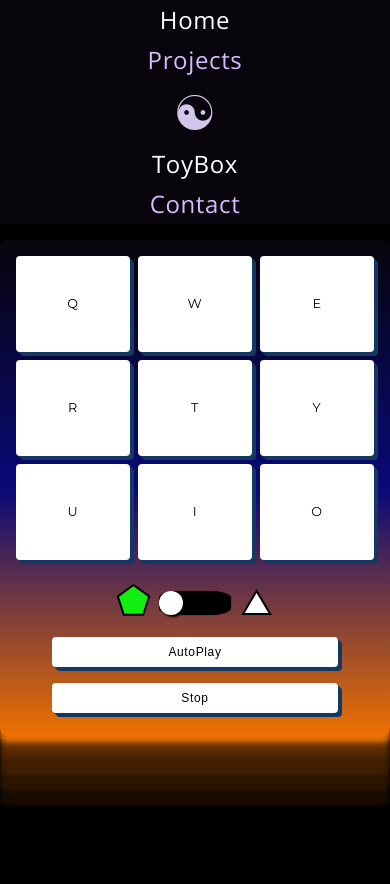
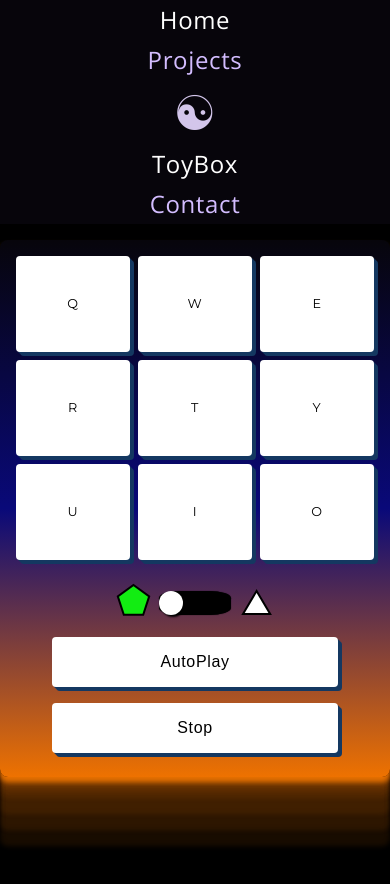
Before and after one commit to Ian84Be/portfolio-react, a React (Create React App) app in the folder client/: page /ToyBox/GuitBox in a window 390 px wide. Shown: the top 884 px of the page. Built offline with nearby package versions, Linux system fonts and the light colour scheme.

Commit message:
adjust button styles

```diff
--- a/client/src/scss/ToyBox/DrumMachine.scss
+++ b/client/src/scss/ToyBox/DrumMachine.scss
@@ -53,8 +53,6 @@ button.stop {
   max-width: 30%;
 
   @media (max-width: 475px) {
-    font-size: 0.75rem;
-    padding: 0.5rem;
     max-width: 100%;
     margin: 0.5rem 0;
   }
--- a/client/src/scss/ToyBox/GuitBox.scss
+++ b/client/src/scss/ToyBox/GuitBox.scss
@@ -133,8 +133,6 @@
       margin: 0.5rem 0.5rem;
 
       @media (max-width: 475px) {
-        font-size: 0.75rem;
-        padding: 0.5rem;
         max-width: 100%;
         margin: 0.5rem 0;
       }
```
